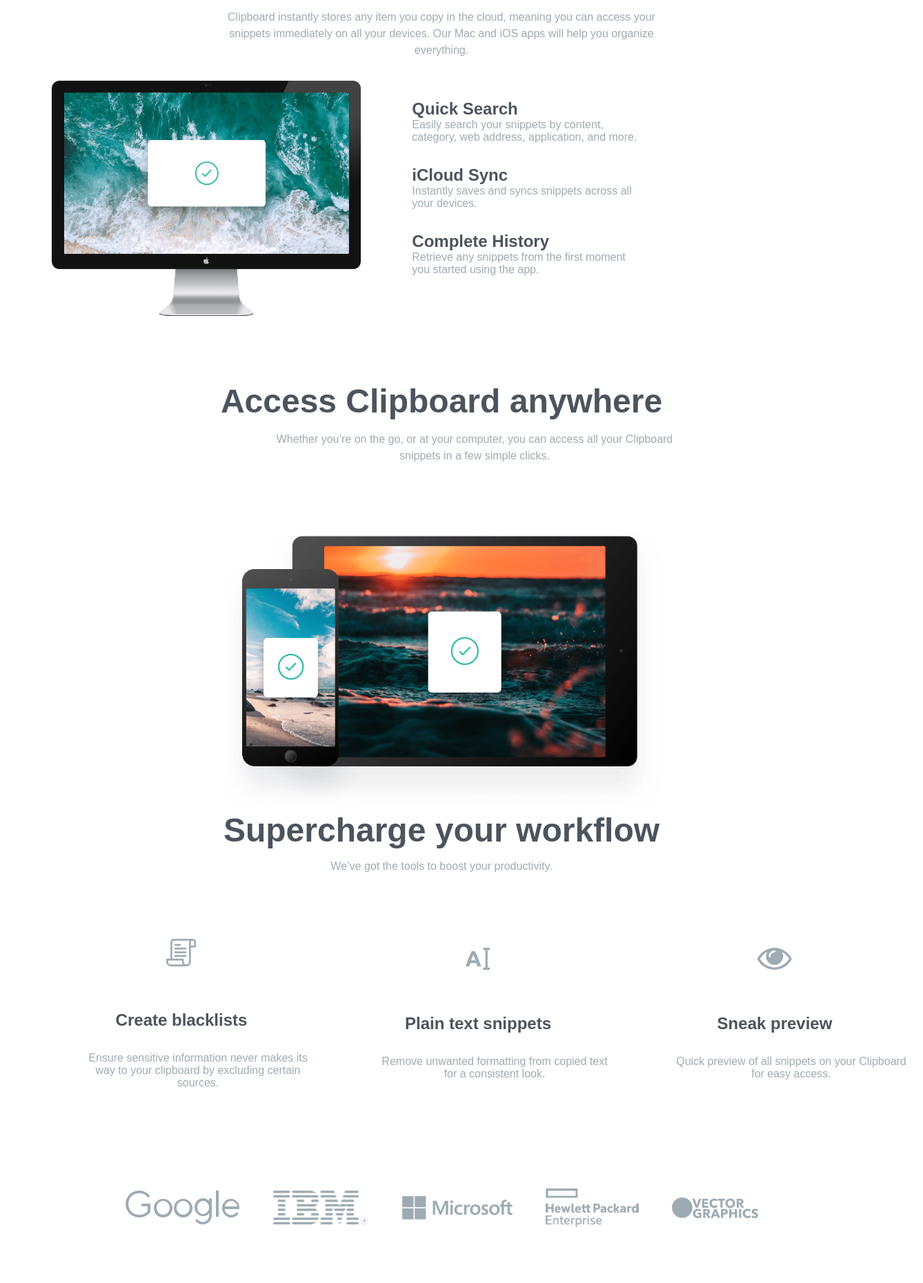
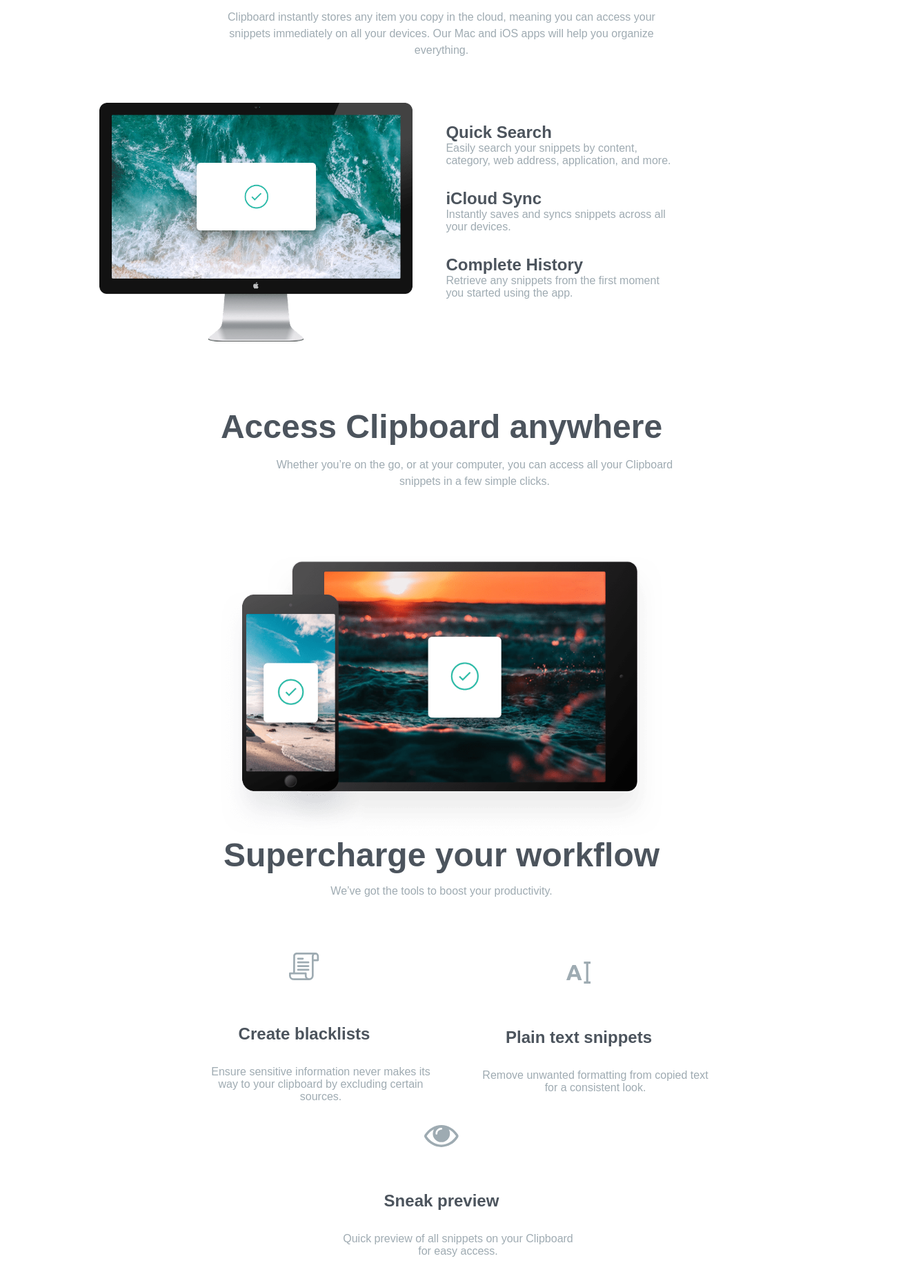
Before and after one commit to EYRAM565/clipboard-landing-page-master, a plain HTML site: page index.html in a window 1280 px wide. Shown: the part 564-2424 px from the top of the page at 69% size, 1338 px wide, since content can reach past the window. Drawn offline with Linux system fonts and the light colour scheme; a web font is replaced by a local one.

Commit message:
edited style.css

```diff
--- a/style.scss
+++ b/style.scss
@@ -491,8 +491,17 @@ p{
 
     .middle_image {
         display: flex;
-        justify-content: space-evenly;
+        //justify-content: space-evenly;
         align-items: center;
+        margin-left: 9rem;
+        margin-top: 2rem;
+
+        .list {
+            display: flex;
+            flex-direction: column;
+            align-self: center;
+            margin-left: 3rem;
+        }
 
         .foo {
             margin-bottom: 2rem;
@@ -503,7 +512,7 @@ p{
         img {
             display: block;
             height: auto;
-            width: 35%;
+            width: 40%;
         }
     }
 
@@ -542,6 +551,8 @@ p{
     }
 
     .wrapper {
+        display: flex;
+        flex-direction: column;
         .supwrkflw{
             display: flex;
             flex-direction: column;
@@ -562,15 +573,18 @@ p{
         .bpp {
         display: flex;
         align-items: center;
+        flex-wrap: wrap;
+        justify-content: center;
         text-align: center;
         padding: 3rem;
 
         .bpp1 {
             display: flex;
             flex-direction: column;
+            flex-wrap: wrap;
             align-items: center;
 
-           padding: 1rem;
+
 
            img {
                padding: 2rem;
@@ -594,10 +608,11 @@ p{
 
     .icons {
         display: flex;
+        flex-wrap: wrap;
         justify-content: center;
-        gap: 3rem;
-        align-items: center;
-        padding: 5rem;
+        gap: 4rem;
+        //align-items: center;
+        padding: 3rem 0 5rem 0;
     }
 
     .clipboard {
```
Also changed, not shown: css/style.css, 1 other file.
